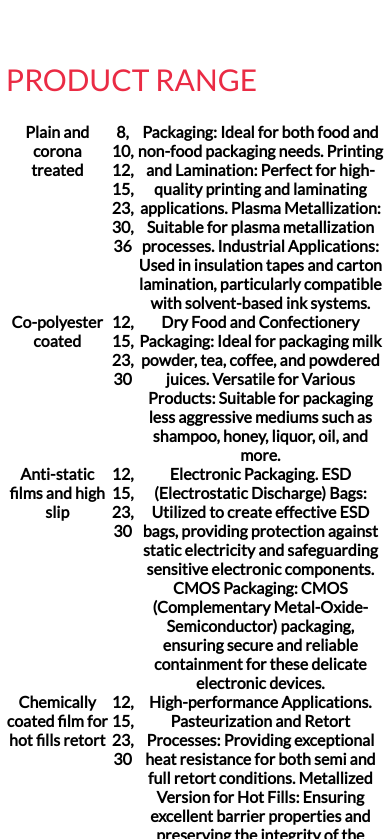
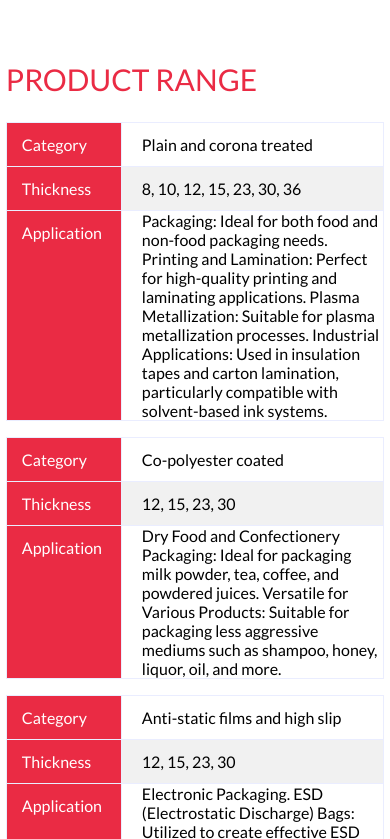
Before and after one commit to GadaniPanth/aegios, an Angular app: page /products/bopet-films in a window 390 px wide. Shown: the part 2765-3604 px from the top of the page. Built offline with nearby package versions, Linux system fonts and the light colour scheme.

Commit message:
completed table

```diff
--- a/src/app/products/products.component.html
+++ b/src/app/products/products.component.html
@@ -125,9 +125,8 @@
                 </table>
             </div>
             <div class="visible-680">
-                <ng-container *ngIf="haveTypeOf; else ElseBlockTable">
+                <ng-container *ngIf="haveTypeOf; else ElseBlockTable680">
                     <ng-container *ngFor="let group of product.table">
-                        <!-- <h5>{{ group['typeof'] }}</h5> -->
                         <ng-container *ngFor="let row of group.rows">
                             <table class="table mb-20">
                                 <tbody>
@@ -141,13 +140,13 @@
                     </ng-container>
                 </ng-container>
 
-                <ng-template #ElseBlockTable>
+                <ng-template #ElseBlockTable680>
                     <ng-container *ngFor="let group of product.table">
                         <ng-container *ngFor="let row of group.rows">
                             <table class="table mb-20">
                                 <tbody>
                                     <tr *ngFor="let header of tableHeaders">
-                                        <th>{{ header }}</th>
+                                        <th class="red-bg white-color">{{ header }}</th>
                                         <td>{{ row[header] }}</td>
                                     </tr>
                                 </tbody>
@@ -155,7 +154,6 @@
                         </ng-container>
                     </ng-container>
                 </ng-template>
-
             </div>
         </div>
     </section>
--- a/src/app/products/products.component.less
+++ b/src/app/products/products.component.less
@@ -456,6 +456,10 @@
     background-color: @red-bg;
   }
 
+  th {
+    text-transform: capitalize;
+  }
+
   td {
     padding-left: 20px;
   }
```
